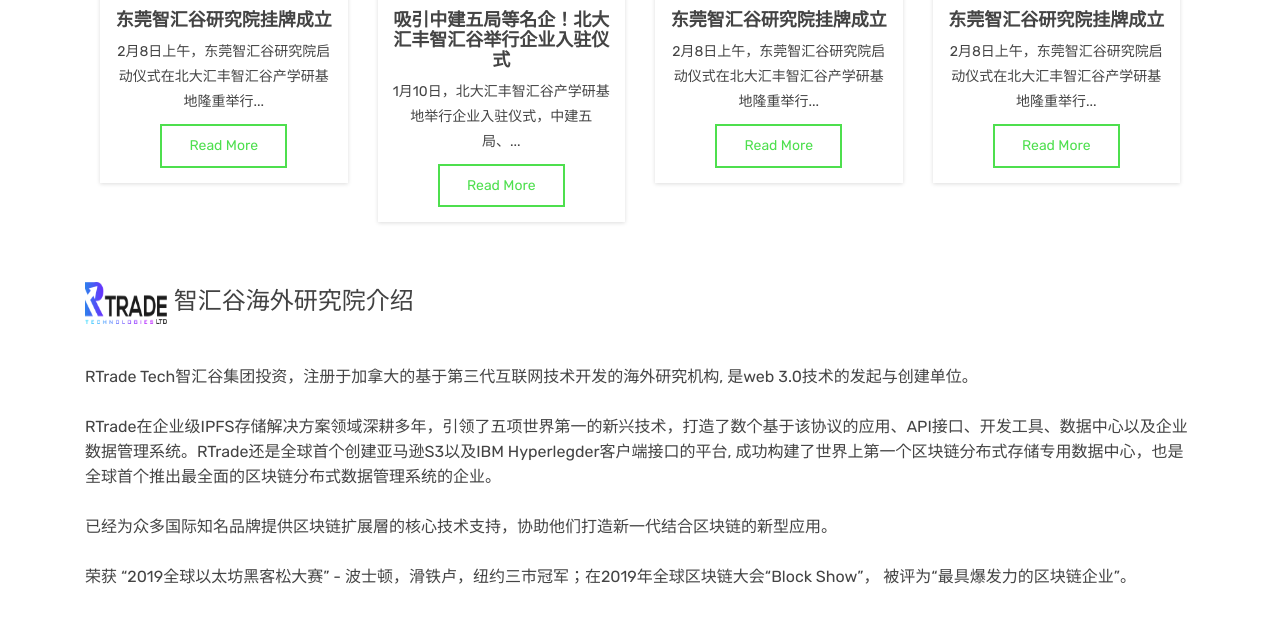
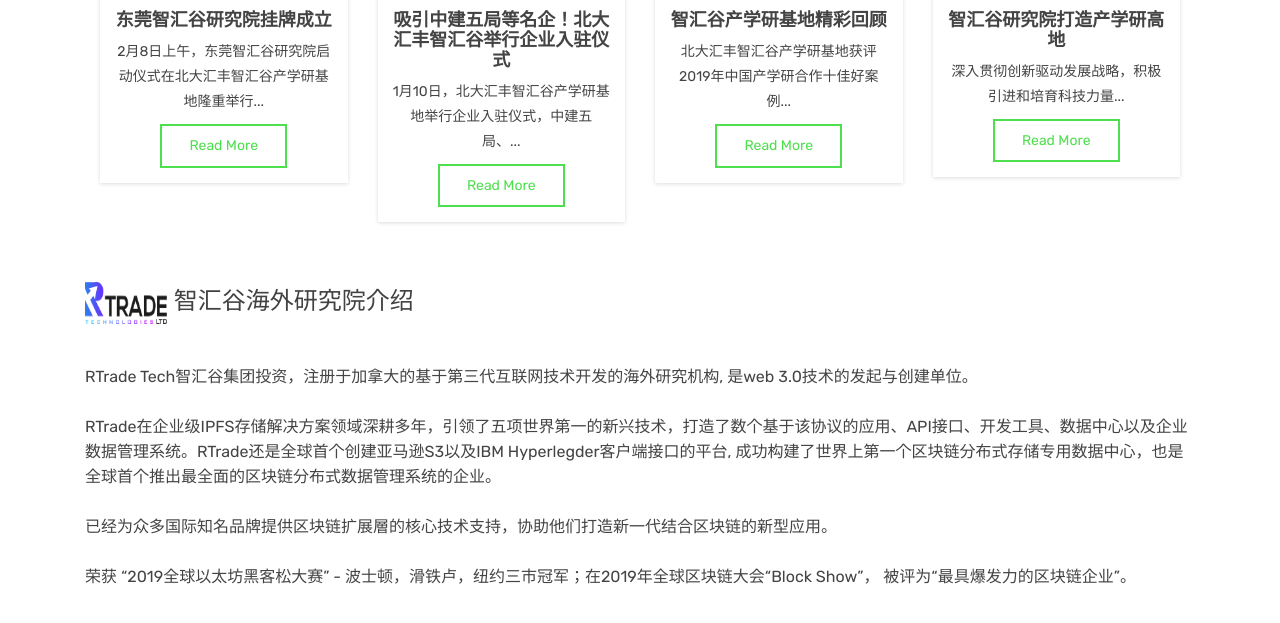
Before and after one commit to QiqiaoTechnology/QiqiaoTechnology.github.io, a Jekyll site: the page built from about.html, in a window 1280 px wide, cut to the strip 1026-1661 px from the top of the page. Shown: the top 623 px of the strip. Built offline with Jekyll 4.4.1, drawn with Linux system fonts in a browser that asks for light colours.

Commit message:
modify ZHG's links

```diff
--- a/about.html
+++ b/about.html
@@ -68,8 +68,8 @@ canonical: https://heliumjk.github.io
                 <div class="blog-block text-center">
                   <img height="140" src="https://5b0988e595225.cdn.sohucs.com/q_70,c_zoom,w_640/images/20180208/f9903688ed1547c893a77b28f8f2af15.webp">
                   <div class="blog-content">
-                    <h3><a href="https://m.sohu.com/a/221730456_165666/?pvid=000115_3w_a&from=groupmessage">东莞智汇谷研究院挂牌成立 </a></h3>
-                    <p>2月8日上午，东莞智汇谷研究院启动仪式在北大汇丰智汇谷产学研基地隆重举行...</p>
+                    <h3><a href="http://weiqin.nlfno.com/app/index.php?i=2&c=site&a=site&cid=9&from=groupmessage&isappinstalled=0&scene=1&clicktime=1582343399&enterid=1582343399">智汇谷产学研基地精彩回顾 </a></h3>
+                    <p>北大汇丰智汇谷产学研基地获评2019年中国产学研合作十佳好案例...</p>
                     <a href="https://m.sohu.com/a/221730456_165666/?pvid=000115_3w_a&from=groupmessage" class="btn btn-common">Read More</a>
                   </div>
                 </div>
@@ -78,8 +78,8 @@ canonical: https://heliumjk.github.io
                 <div class="blog-block text-center">
                   <img height="140" src="https://5b0988e595225.cdn.sohucs.com/q_70,c_zoom,w_640/images/20180208/41055e5d2a3545e9bf19eb3b60440b62.webp">
                   <div class="blog-content">
-                    <h3><a href="https://m.sohu.com/a/221730456_165666/?pvid=000115_3w_a&from=groupmessage">东莞智汇谷研究院挂牌成立 </a></h3>
-                    <p>2月8日上午，东莞智汇谷研究院启动仪式在北大汇丰智汇谷产学研基地隆重举行...</p>
+                    <h3><a href="https://mp.weixin.qq.com/s/vZRydl1fG2Rl4eZBQSMgSA">智汇谷研究院打造产学研高地 </a></h3>
+                    <p>深入贯彻创新驱动发展战略，积极引进和培育科技力量...</p>
                     <a href="https://m.sohu.com/a/221730456_165666/?pvid=000115_3w_a&from=groupmessage" class="btn btn-common">Read More</a>
                   </div>
                 </div>
```
